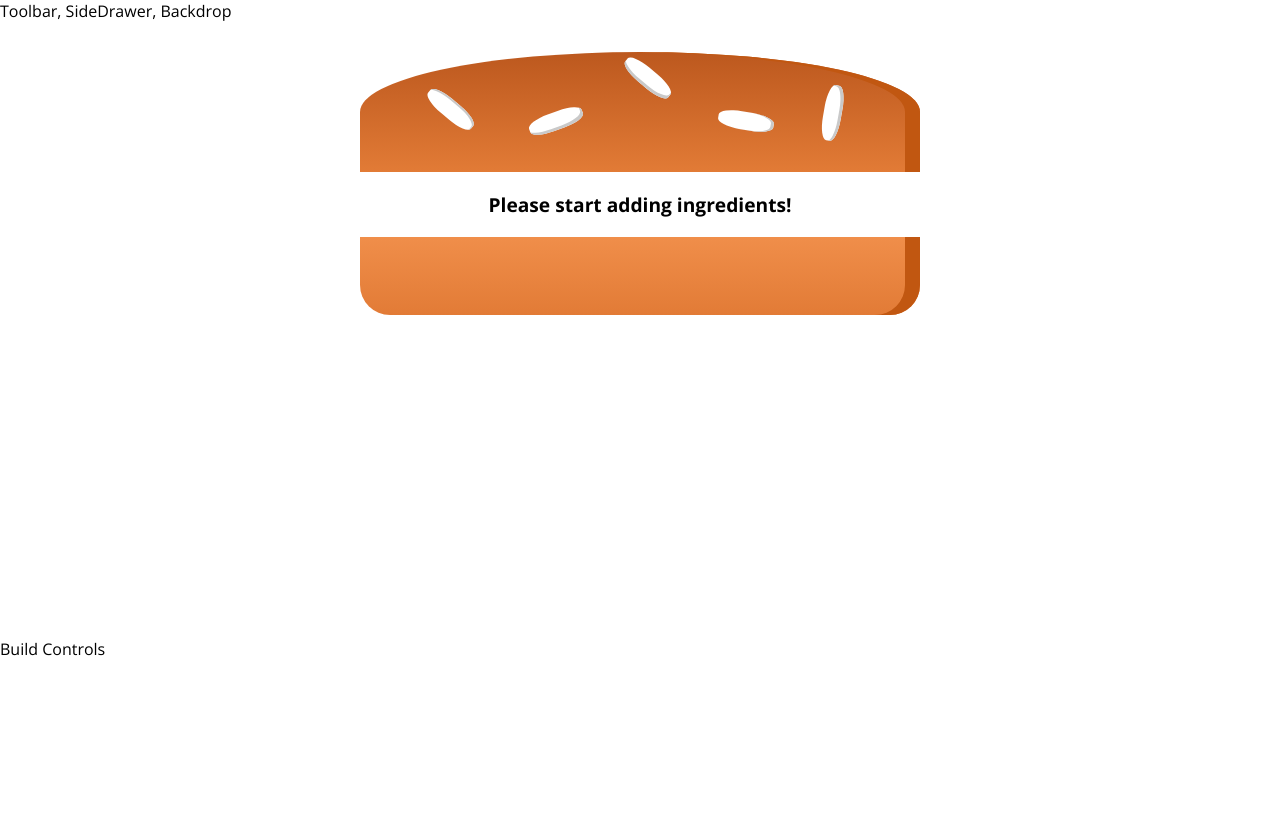
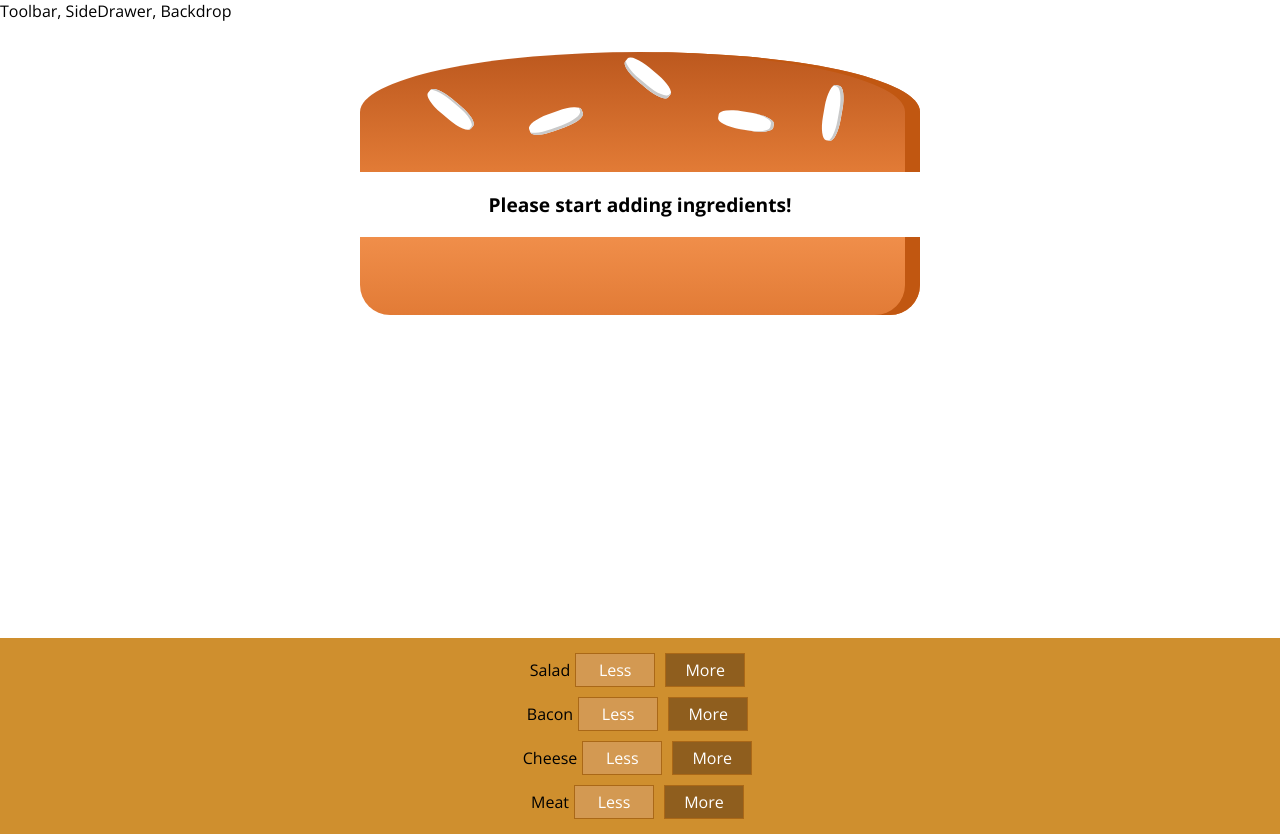
Before and after one commit to brigihorvath/BurgerBuilder-React, a React (Create React App) app: page / in a window 1280 px wide. Before the commit the page ends 800 px from the top, so only its background shows below. Built offline with nearby package versions, Linux system fonts and the light colour scheme.

Commit message:
More button working

```diff
--- a/src/components/Burger/BuildControls/BuildControl/BuildControl.js
+++ b/src/components/Burger/BuildControls/BuildControl/BuildControl.js
@@ -5,7 +5,7 @@
     <div className={classes.BuildControl}>
         <div className={classes.label}>{props.label}</div>
         <button className={classes.Less}>Less</button>
-        <button className={classes.More}>More</button>
+        <button className={classes.More} onClick={props.added}>More</button>
     </div>
 );
 
--- a/src/components/Burger/BuildControls/BuildControls.js
+++ b/src/components/Burger/BuildControls/BuildControls.js
@@ -1,9 +1,24 @@
 import React from 'react';
 import classes from './BuildControls.module.css';
+import BuildControl from './BuildControl/BuildControl';
+
+
+//this array is for convinience to use it in the BuildControls
+const controls = [
+    { label: 'Salad', type: 'salad'},
+    { label: 'Bacon', type: 'bacon'},
+    { label: 'Cheese', type: 'cheese'},
+    { label: 'Meat', type: 'meat'}
+];
 
 const BuildControls = (props) => (
-    <div>
-
+    <div className={classes.BuildControls}>
+    {controls.map( ctrl => (
+        <BuildControl
+        key={ctrl.label}
+        label={ctrl.label}
+        added={() => props.ingredientAdded(ctrl.type)} />
+    ))}
     </div>
 );
 
--- a/src/containers/BurgerBuilder/BurgerBuilder.js
+++ b/src/containers/BurgerBuilder/BurgerBuilder.js
@@ -1,26 +1,46 @@
 import React, { Component } from 'react';
 import Aux from '../../hoc/Aux';
 import Burger from '../../components/Burger/Burger';
+import BuildControls from '../../components/Burger/BuildControls/BuildControls';
 
-
+const INGREDIENT_PRICES = {
+    salad: 0.5,
+    cheese: 0.4,
+    meat: 1.3,
+    bacon: 0.7
+};
 
 class BurgerBuilder extends Component {
-    constructor (props) {
-        super(props);
-        this.state = {
-            ingredients: {
-                salad: 0,
-                bacon: 0,
-                cheese: 0,
-                meat: 0
-            }
-        }
+    state = {
+        ingredients: {
+            salad: 0,
+            bacon: 0,
+            cheese: 0,
+            meat: 0
+        },
+        totalPrice: 4
     }
+
+    addIngredientHandler = (type) => {
+        const oldCount = this.state.ingredients[type];
+        const updatedCount = oldCount + 1;
+        const updatedIngredients = {
+            ...this.state.ingredients
+        };
+        updatedIngredients[type] = updatedCount;
+        const priceAddition = INGREDIENT_PRICES[type];
+        const oldPrice = this.state.totalPrice;
+        const newPrice = oldPrice + priceAddition;
+        this.setState({totalPrice: newPrice, ingredients: updatedIngredients});
+    };
+
     render() {
         return (
             <Aux>
                 <Burger ingredients = {this.state.ingredients}/>
-                <div>Build Controls</div>
+                <BuildControls
+                ingredientAdded = {this.addIngredientHandler}
+                />
             </Aux>
         );
     }
```
